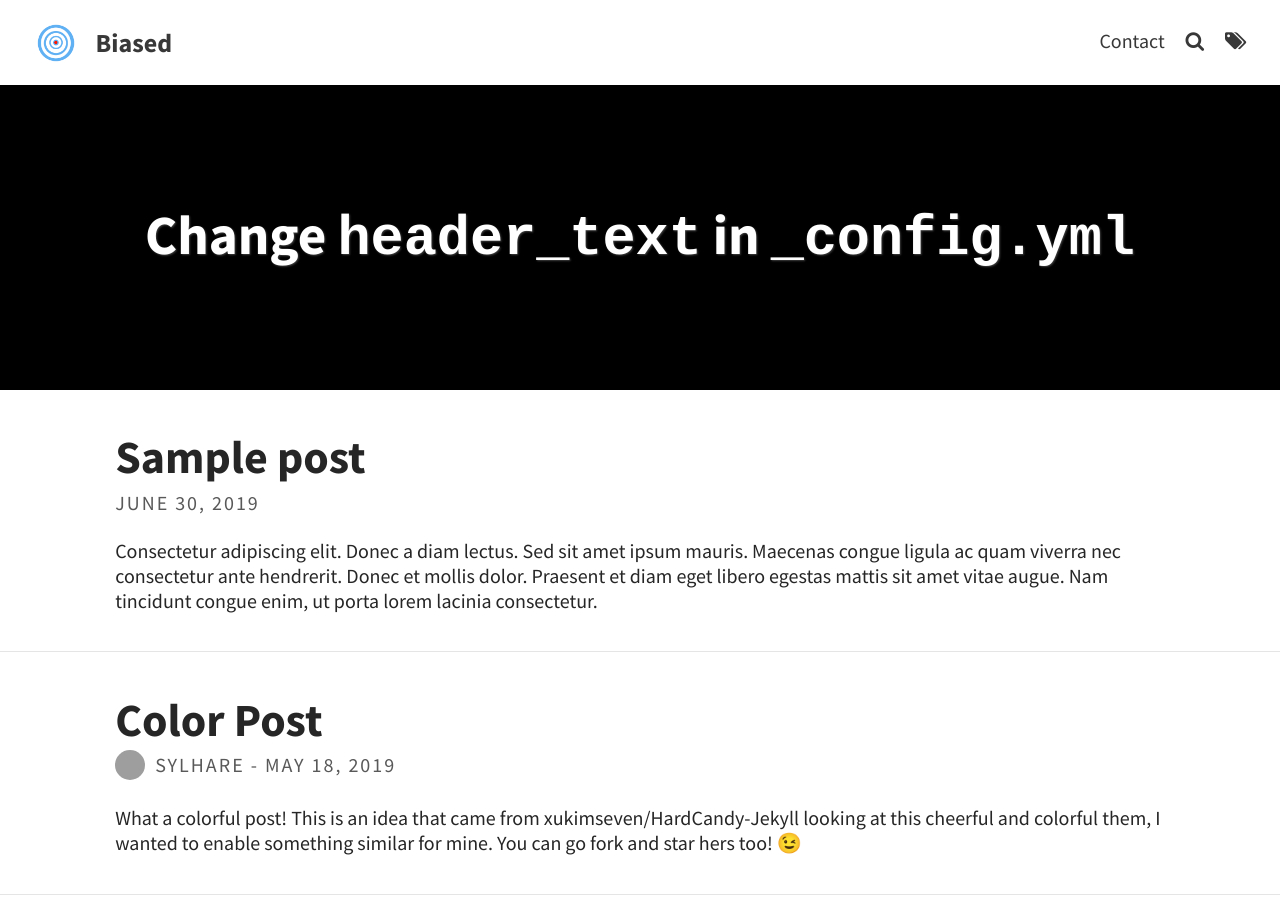
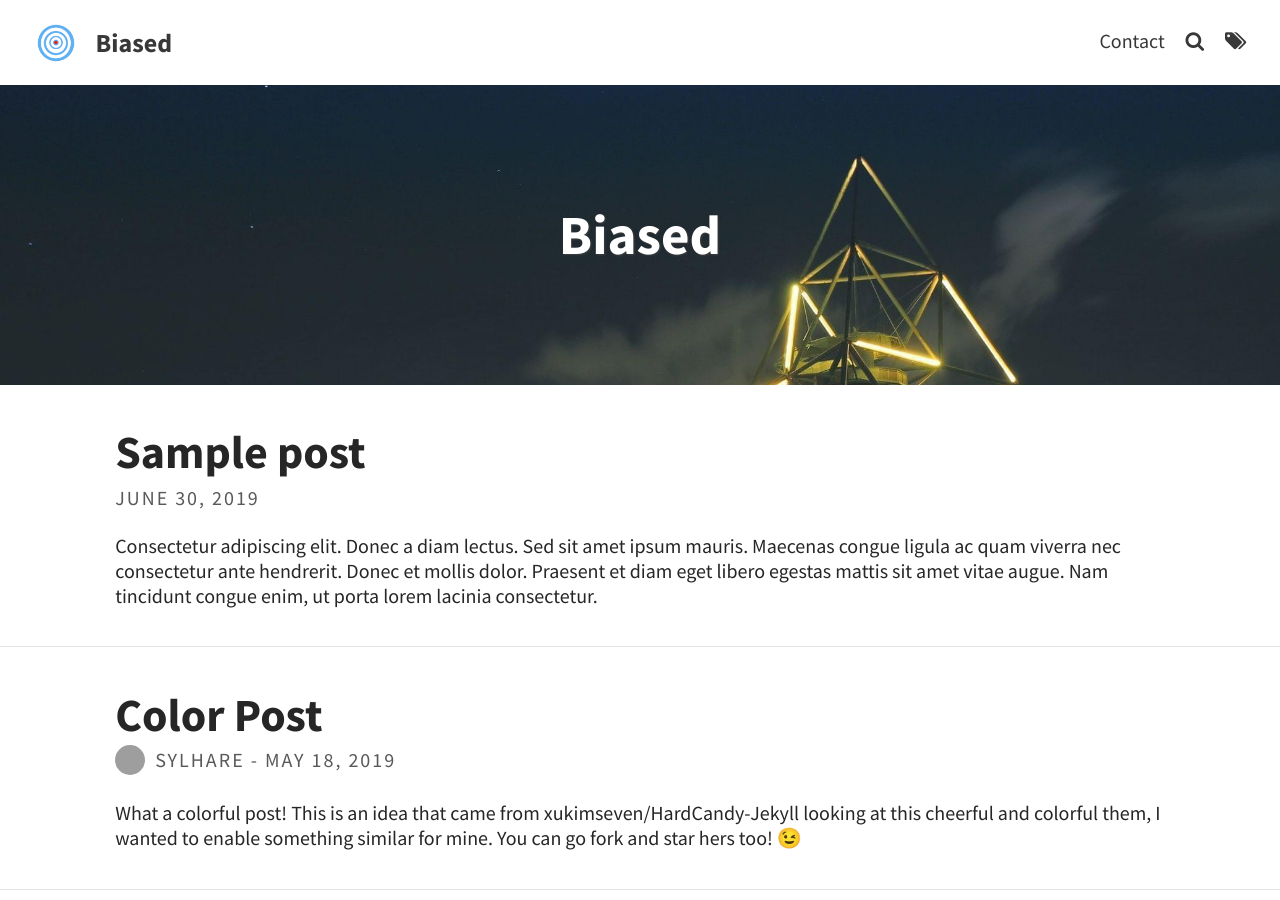
Before and after one commit to ferreirapedroh/ferreirapedroh.github.io, a Jekyll site: the page built from index.html, in a window 1280 px wide and 900 px high. Built offline with Jekyll 4.4.1, drawn with Linux system fonts in a browser that asks for light colours; the list of posts is cut into pages by our own code; grey boxes are pictures that could not be loaded.

Commit message:
Restoring the main image

```diff
--- a/_config.yml
+++ b/_config.yml
@@ -9,9 +9,9 @@ avatar: assets/img/logo.png                         # Empty for no avatar in nav
 favicon: assets/favicon.ico                             # Icon displayed in the tab
 
 # Header and footer text
-#header_text: "Biased"
+header_text: "Biased"
   #Unbiased  # Change Blog header text
-#header_feature_image: assets/img/pexels/triangular.jpeg
+header_feature_image: assets/img/pexels/triangular.jpeg
 footer_text: >
   Powered by <a href="https://jekyllrb.com/">Jekyll</a> with <a href="https://github.com/sylhare/Type-on-Strap">Type on Strap</a>
 
```
